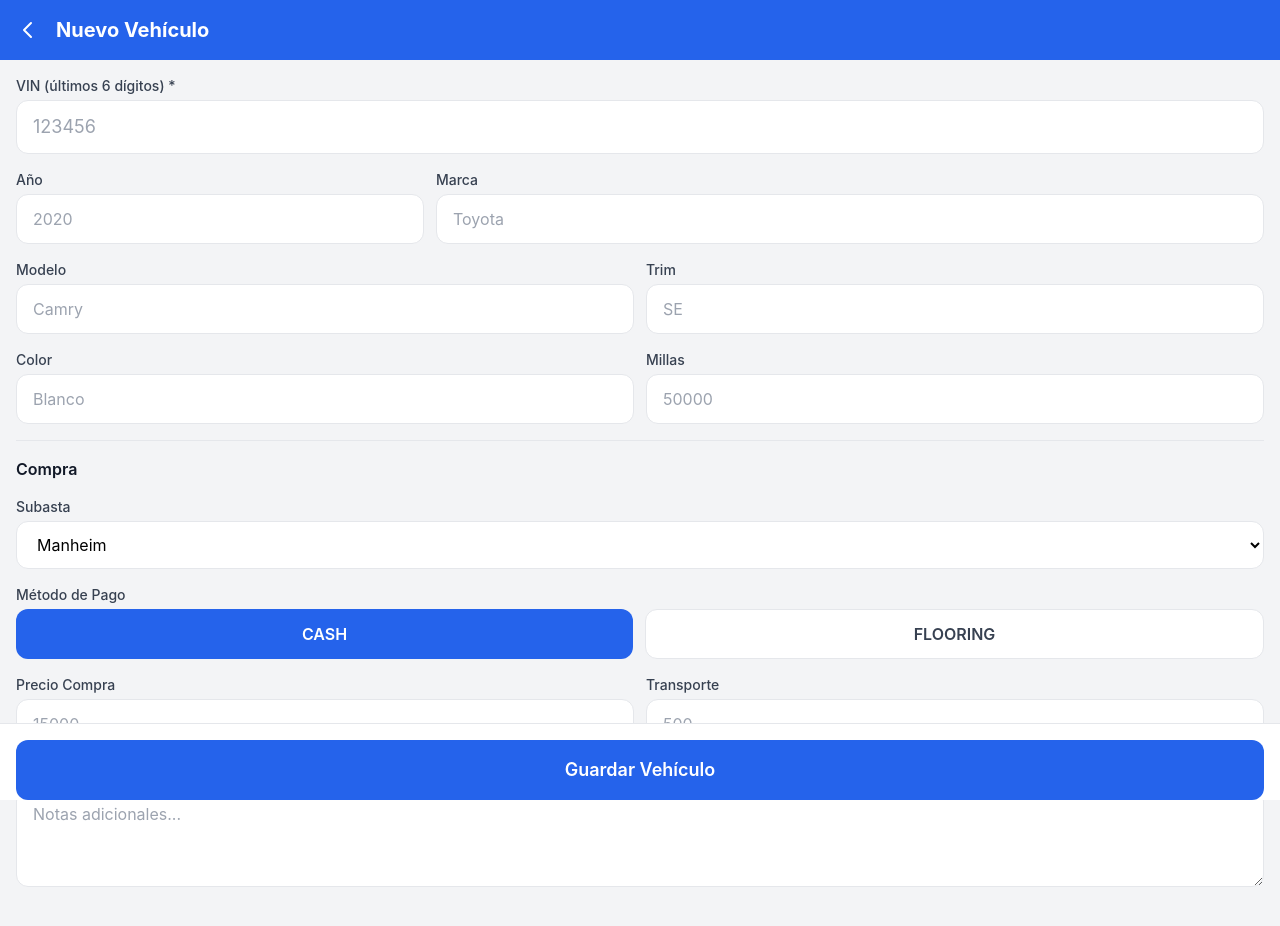
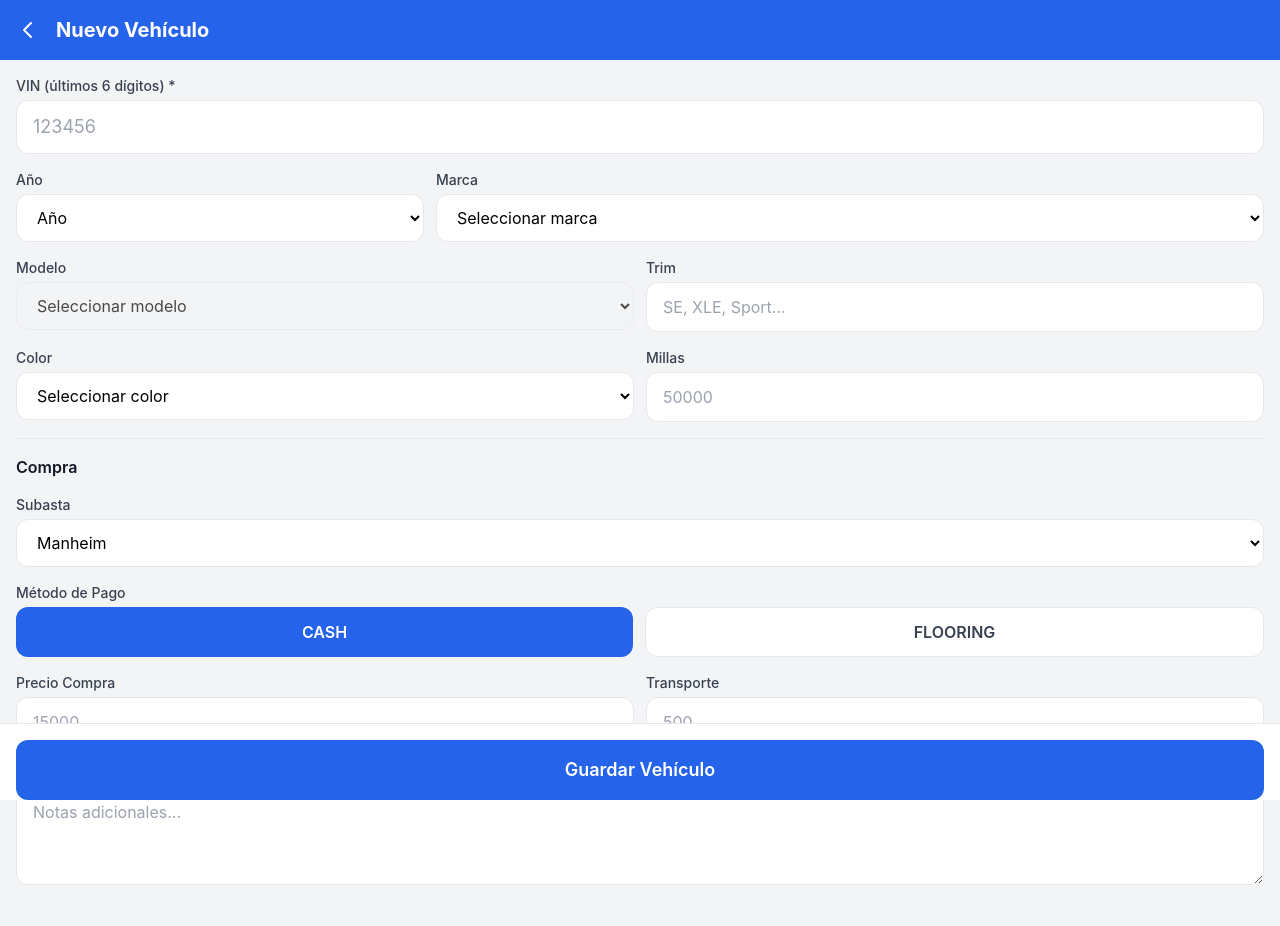
Before and after one commit to Joarciniegas/TrackMind, a Next.js app: page /vehicle/new in a window 1280 px wide. Shown: the top 926 px of the page. Built offline with nearby package versions, Linux system fonts and the light colour scheme.

Commit message:
Add dynamic dropdowns: years, makes, models, colors

```diff
--- a/src/app/vehicle/new/page.tsx
+++ b/src/app/vehicle/new/page.tsx
@@ -6,6 +6,51 @@ import Link from "next/link";
 
 const auctions = ["Manheim", "Copart", "IAAI", "Adesa", "Otro"];
 const paymentMethods = ["CASH", "FLOORING"];
+
+// Años desde 2010 hasta 2026
+const years = Array.from({ length: 17 }, (_, i) => (2026 - i).toString());
+
+// Marcas y modelos populares
+const vehicleData: Record<string, string[]> = {
+  Toyota: ["Camry", "Corolla", "RAV4", "Highlander", "Tacoma", "Tundra", "4Runner", "Prius", "Sienna", "Avalon"],
+  Honda: ["Civic", "Accord", "CR-V", "Pilot", "HR-V", "Odyssey", "Ridgeline", "Passport", "Fit"],
+  Ford: ["F-150", "Escape", "Explorer", "Mustang", "Edge", "Bronco", "Ranger", "Expedition", "Maverick"],
+  Chevrolet: ["Silverado", "Equinox", "Tahoe", "Suburban", "Malibu", "Traverse", "Colorado", "Camaro", "Blazer"],
+  Nissan: ["Altima", "Sentra", "Rogue", "Pathfinder", "Murano", "Frontier", "Maxima", "Kicks", "Armada"],
+  Hyundai: ["Elantra", "Sonata", "Tucson", "Santa Fe", "Kona", "Palisade", "Accent", "Venue"],
+  Kia: ["Optima", "Sorento", "Sportage", "Telluride", "Forte", "Soul", "Seltos", "Carnival"],
+  BMW: ["3 Series", "5 Series", "X3", "X5", "X1", "7 Series", "X7", "4 Series"],
+  "Mercedes-Benz": ["C-Class", "E-Class", "GLC", "GLE", "A-Class", "S-Class", "GLA", "GLB"],
+  Audi: ["A4", "A6", "Q5", "Q7", "A3", "Q3", "A5", "e-tron"],
+  Lexus: ["ES", "RX", "NX", "IS", "GX", "LX", "UX", "LS"],
+  Mazda: ["CX-5", "Mazda3", "CX-30", "CX-9", "Mazda6", "MX-5 Miata", "CX-50"],
+  Subaru: ["Outback", "Forester", "Crosstrek", "Impreza", "Ascent", "Legacy", "WRX"],
+  Volkswagen: ["Jetta", "Tiguan", "Atlas", "Passat", "Golf", "ID.4", "Taos"],
+  Jeep: ["Wrangler", "Grand Cherokee", "Cherokee", "Compass", "Gladiator", "Renegade"],
+  Ram: ["1500", "2500", "3500", "ProMaster"],
+  GMC: ["Sierra", "Terrain", "Acadia", "Yukon", "Canyon"],
+  Dodge: ["Charger", "Challenger", "Durango", "Hornet"],
+  Otro: ["Otro"],
+};
+
+const makes = Object.keys(vehicleData);
+
+const colors = [
+  "Blanco",
+  "Negro",
+  "Gris",
+  "Plata",
+  "Rojo",
+  "Azul",
+  "Azul Marino",
+  "Verde",
+  "Beige",
+  "Marrón",
+  "Dorado",
+  "Naranja",
+  "Amarillo",
+  "Otro",
+];
 
 export default function NewVehicle() {
   const router = useRouter();
@@ -26,7 +71,14 @@ export default function NewVehicle() {
   });
 
   const handleChange = (e: React.ChangeEvent<HTMLInputElement | HTMLSelectElement | HTMLTextAreaElement>) => {
-    setForm({ ...form, [e.target.name]: e.target.value });
+    const { name, value } = e.target;
+
+    // Si cambia la marca, resetear el modelo
+    if (name === "make") {
+      setForm({ ...form, make: value, model: "" });
+    } else {
+      setForm({ ...form, [name]: value });
+    }
   };
 
   const handleSubmit = async (e: React.FormEvent) => {
@@ -58,6 +110,8 @@ export default function NewVehicle() {
     }
   };
 
+  const availableModels = form.make ? vehicleData[form.make] || [] : [];
+
   return (
     <div className="min-h-screen bg-gray-100">
       {/* Header */}
@@ -84,50 +138,61 @@ export default function NewVehicle() {
             value={form.vin}
             onChange={handleChange}
             maxLength={6}
-            pattern="[0-9]{6}"
+            pattern="[0-9A-Za-z]{6}"
             required
             placeholder="123456"
             className="w-full px-4 py-3 bg-white rounded-xl border border-gray-200 text-lg"
           />
         </div>
 
-        {/* Year, Make, Model */}
+        {/* Year, Make */}
         <div className="grid grid-cols-3 gap-3">
           <div>
             <label className="block text-sm font-medium text-gray-700 mb-1">Año</label>
-            <input
-              type="number"
+            <select
               name="year"
               value={form.year}
               onChange={handleChange}
-              placeholder="2020"
               className="w-full px-4 py-3 bg-white rounded-xl border border-gray-200"
-            />
+            >
+              <option value="">Año</option>
+              {years.map((y) => (
+                <option key={y} value={y}>{y}</option>
+              ))}
+            </select>
           </div>
           <div className="col-span-2">
             <label className="block text-sm font-medium text-gray-700 mb-1">Marca</label>
-            <input
-              type="text"
+            <select
               name="make"
               value={form.make}
               onChange={handleChange}
-              placeholder="Toyota"
               className="w-full px-4 py-3 bg-white rounded-xl border border-gray-200"
-            />
+            >
+              <option value="">Seleccionar marca</option>
+              {makes.map((m) => (
+                <option key={m} value={m}>{m}</option>
+              ))}
+            </select>
           </div>
         </div>
 
+        {/* Model, Trim */}
         <div className="grid grid-cols-2 gap-3">
           <div>
             <label className="block text-sm font-medium text-gray-700 mb-1">Modelo</label>
-            <input
-              type="text"
+            <select
               name="model"
               value={form.model}
               onChange={handleChange}
-              placeholder="Camry"
-              className="w-full px-4 py-3 bg-white rounded-xl border border-gray-200"
-            />
+              disabled={!form.make}
+              className="w-full px-4 py-3 bg-white rounded-xl border border-gray-200 disabled:bg-gray-100"
+            >
+              <option value="">Seleccionar modelo</option>
+              {availableModels.map((m) => (
+                <option key={m} value={m}>{m}</option>
+              ))}
+            </select>
           </div>
           <div>
             <label className="block text-sm font-medium text-gray-700 mb-1">Trim</label>
@@ -136,23 +201,27 @@ export default function NewVehicle() {
               name="trim"
               value={form.trim}
               onChange={handleChange}
-              placeholder="SE"
+              placeholder="SE, XLE, Sport..."
               className="w-full px-4 py-3 bg-white rounded-xl border border-gray-200"
             />
           </div>
         </div>
 
+        {/* Color, Miles */}
         <div className="grid grid-cols-2 gap-3">
           <div>
             <label className="block text-sm font-medium text-gray-700 mb-1">Color</label>
-            <input
-              type="text"
+            <select
               name="color"
               value={form.color}
               onChange={handleChange}
-              placeholder="Blanco"
               className="w-full px-4 py-3 bg-white rounded-xl border border-gray-200"
-            />
+            >
+              <option value="">Seleccionar color</option>
+              {colors.map((c) => (
+                <option key={c} value={c}>{c}</option>
+              ))}
+            </select>
           </div>
           <div>
             <label className="block text-sm font-medium text-gray-700 mb-1">Millas</label>
```
